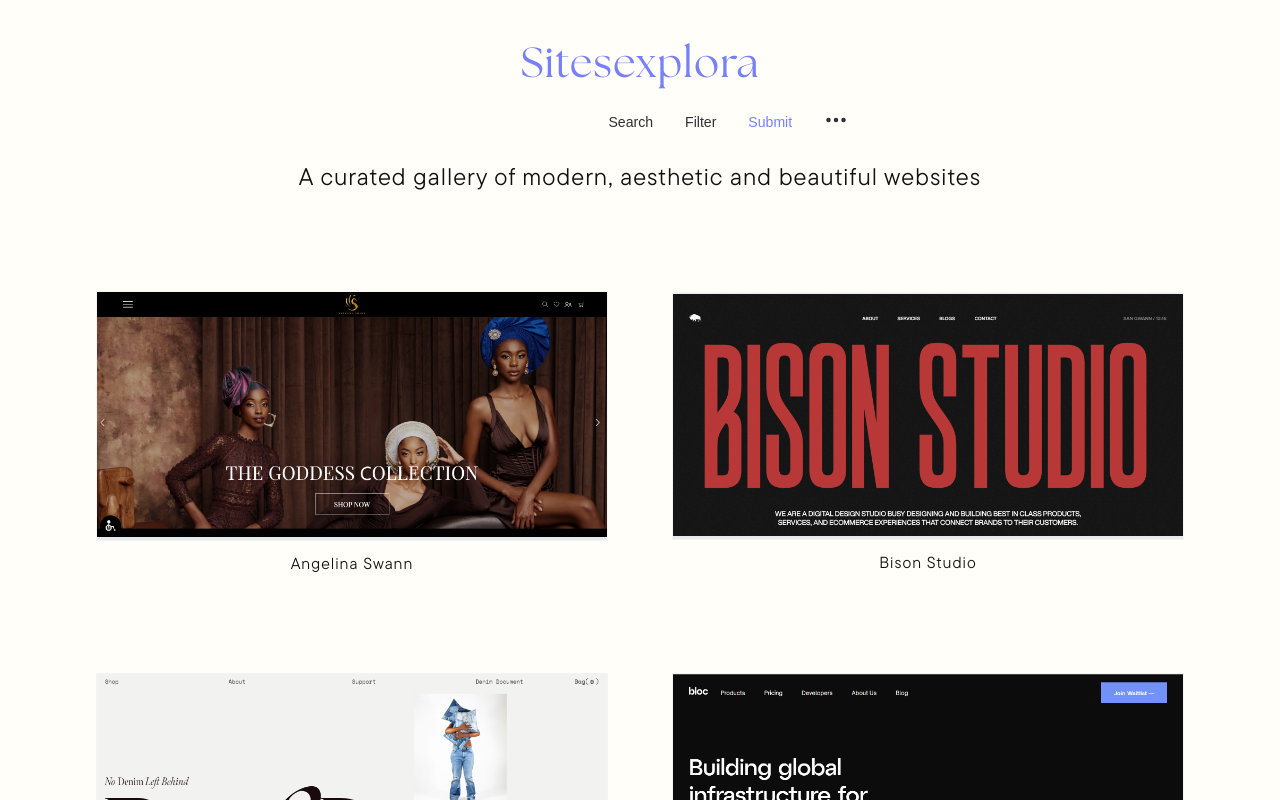
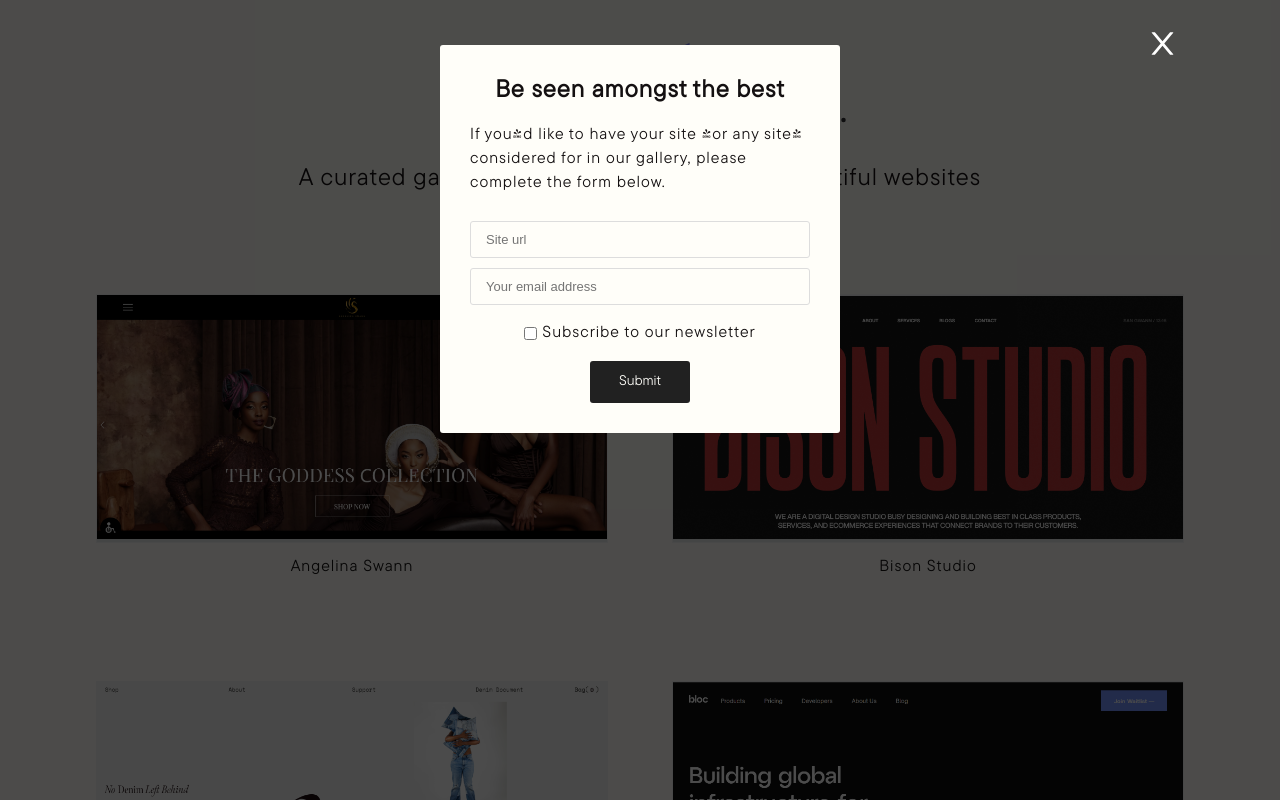
Before and after one commit to Lilianada/Sitesexplora, a React (Create React App) app: page / in a window 1280 px wide. Both pictures are taken after a click on the button "Submit". Shown: the top 800 px of the page. Built offline with nearby package versions, Linux system fonts and the light colour scheme.

Commit message:
submit modal implementation

```diff
--- a/src/components/Button.js
+++ b/src/components/Button.js
@@ -8,8 +8,8 @@ const Button = styled.button`
     font-size: 14px;
     font-weight: 500;
     font-family: var(--fontTwo);
-    margin-right: 1rem;
-    margin-left: 1rem;
+    margin-right: 5%;
+    margin-left: 5%;
     padding: .9rem;
     cursor: pointer;
     width: ${props => props.theme.main};
--- a/src/components/Footer.js
+++ b/src/components/Footer.js
@@ -7,7 +7,7 @@ const Footer = styled.footer`
     flex-direction: column;
     justify-content: center;
     align-items: center;
-    padding-bottom: 1rem;
+    padding-top: 2rem;
     padding-bottom: 1rem;
 `
 
--- a/src/components/ModalPopUp.js
+++ b/src/components/ModalPopUp.js
@@ -1,20 +1,12 @@
 import styled from "styled-components";
 import Button from "./Button";
 import { devices } from "./MediaQueries";
-import { useDisclosure } from "@chakra-ui/core";
 import React from "react";
-// import {
-//     Modal,
-//     ModalOverlay,
-//     ModalContent,
-//     ModalHeader,
-//     ModalFooter,
-//     ModalBody,
-//     ModalCloseButton,
-//   } from "@chakra-ui/core";
+import { AiOutlineClose } from "react-icons/ai";
+import { useState } from "react";
 
 const ModalWrapper =styled.div`
-    display: none;
+    display: block;
     position: fixed;
     top: 0;
     left: 0;
@@ -27,7 +19,7 @@ const ModalWrapper =styled.div`
 `
 
 const SubmitModal = styled.div`
-    display: none;
+    display: flex;
     background-color: var(--white-color);
     margin: 45px auto 0 auto;
     width: 100%;
@@ -38,10 +30,11 @@ const SubmitModal = styled.div`
     position: relative;
     border-radius: 3px;
 
-    @media ${devices.tabletL} {
+    @media ${devices.tablet} {
         width: 400px;
     }
 `
+
 const ModalHead = styled.h2`
     text-align: center;
     font-weight: 600;
@@ -50,82 +43,50 @@ const SubmitModal = styled.div`
 const ModalText = styled.p`
     font-size: 16px;
     text-align: left;
-    padding-top: 10px;
+    padding-top: 1rem;
     max-width: 450px;
-    margin: 0 auto;
+    margin: 0 auto 1rem;
 `
 
 const ModalInput = styled.input`
     font-size: 13px;
     width: 100%;
     display: block;
-    margin-bottom: 10px;
+    margin-top: 10px;
     outline: none;
     border: 1px solid #ddd;
     padding: 10px 45px 10px 15px;
     border-radius: 3px;
+    background: var(--white-color)
 `
 const Label = styled.label`
-    display: inline-flex;
+    display: flex;
+    align-items: center;
+    margin: 1rem 0;
 `
 
 export default function PopUp () {
+    const[isOpen, setIsOpen] = useState(false)
+
     return(
-        <ModalWrapper>
+
+        <ModalWrapper >
+            <AiOutlineClose onClick={() => setIsOpen(false)} style={{position: "absolute", right: "100px", top: "26px", color: "#fff", fontSize: "35px", cursor: "pointer"}} />
+
                 <SubmitModal>
                     <ModalHead>Be seen amongst the best</ModalHead>
                     <ModalText>If you'd like to have your site (or any site) considered for
-                    ModalTextlacement in our gallery, please complete the form below.
+                        in our gallery, please complete the form below.
                     </ModalText>
                     <ModalInput type="search" name="search" id="search" placeholder="Site url" />
                     <ModalInput type="search" name="search" id="search" placeholder="Your email address" />
                     <Label>
-                    <input type="checkbox" name="checkbox" id="checkbox" />
+                        <input type="checkbox" name="checkbox" id="checkbox" style={{marginRight: 5, outline: 'none'}}/>
                         <h4>Subscribe to our newsletter</h4>
                     </Label>
                     <Button>Submit</Button>
                 </SubmitModal>
+
             </ModalWrapper>
     )
 }
-
-
-// function InitialFocus() {
-//     const { isOpen, onOpen, onClose } = useDisclosure();
-
-//     const initialRef = React.useRef();
-//     const finalRef = React.useRef();
-
-//     return (
-//       <>
-//         <Button onClick={onOpen}>Open Modal</Button>
-
-//         <Modal
-//           initialFocusRef={initialRef}
-//           finalFocusRef={finalRef}
-//           isOpen={isOpen}
-//           onClose={onClose}
-//         >
-//           <ModalOverlay />
-//           <ModalContent>
-//           <ModalHead>Be seen amongst the best</ModalHead>
-//             <ModalCloseButton />
-//             <ModalBody pb={6}>
-//                 <ModalInput type="search" name="search" id="search" placeholder="Site url" />
-//                 <ModalInput type="search" name="search" id="search" placeholder="Your email address" />
-//                 <Label>
-//                     <input type="checkbox" name="checkbox" id="checkbox" />
-//                     <h4>Subscribe to our newsletter</h4>
-//                 </Label>
-//             </ModalBody>
-
-//             <ModalFooter>
-//               <Button mr={3}>
-//                 Submit
-//               </Button>
-//             </ModalFooter>
-//           </ModalContent>
-//         </Modal>
-//       </>
-//     );
-//   }
--- a/src/components/TabsMenu.js
+++ b/src/components/TabsMenu.js
@@ -59,7 +59,7 @@ export default function TabMenu () {
 
             {displaySearch && <TabSearch onBlur={() => {setDisplaySearch(!displaySearch)}}/>}
             {displayFilter && <Filter onClick={() => {setDisplayFilter(!displayFilter)}}/>}
-            {displayPopUp && <PopUp onBlur={() => {setDisplaySearch(!displaySearch)}}/>}
+            {displayPopUp && <PopUp onClick ={() => {setDisplaySearch(!displaySearch)}}/>}
             {/*{displaySearch && <TabSearch onBlur={() => {setDisplaySearch(!displaySearch)}}/>} */}
 
         </div>
```
Also changed, not shown: src/components/SiteCompnents/SiteColumns.js (+0 -7 lines). Lines whose indentation alone changed are shown as unchanged.
